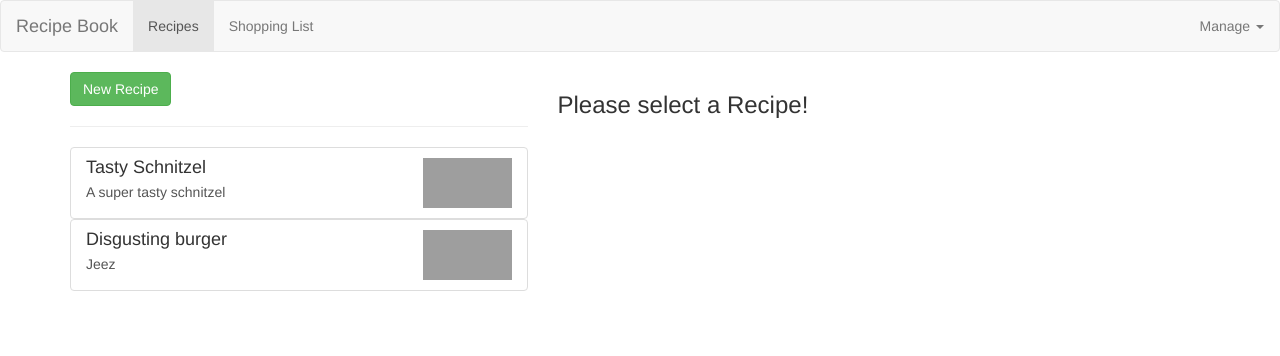
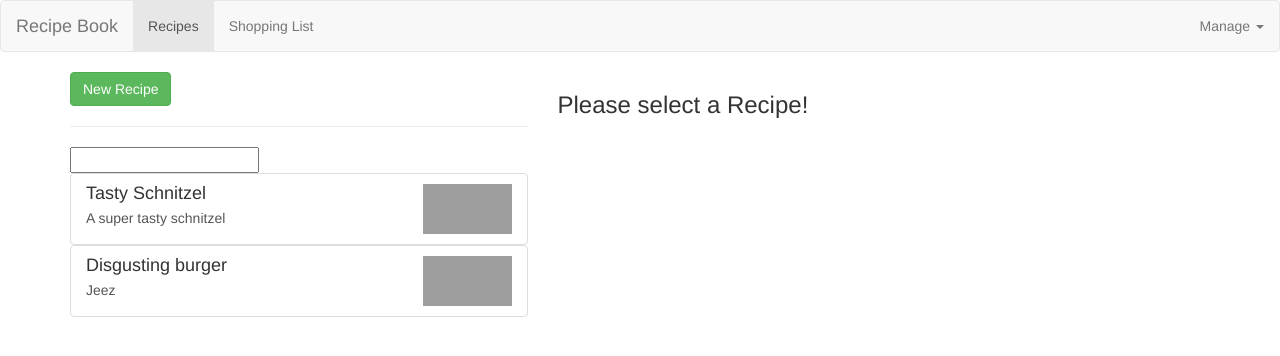
Before and after one commit to kenalexandersson/ng6-complete-guide, an Angular app: page /recipes in a window 1280 px wide. Shown: the top 356 px of the page. Built offline with nearby package versions, Linux system fonts and the light colour scheme; grey boxes are pictures that could not be loaded.

Commit message:
After section 17 (pipes)

```diff
--- a/src/app/app.module.ts
+++ b/src/app/app.module.ts
@@ -16,6 +16,7 @@ import {AppRoutingModule} from './app-routing.module';
 import {RecipeHomeComponent} from './recipes/recipe-home/recipe-home.component';
 import {RecipeEditComponent} from './recipes/recipe-edit/recipe-edit.component';
 import {RecipeService} from './recipes/recipe.service';
+import {RecipeFilterPipe} from './recipes/recipe-list/recipe-filter.pipe';
 
 @NgModule({
   declarations: [
@@ -29,7 +30,8 @@ import {RecipeService} from './recipes/recipe.service';
     ShoppingEditComponent,
     DropdownDirective,
     RecipeHomeComponent,
-    RecipeEditComponent
+    RecipeEditComponent,
+    RecipeFilterPipe
   ],
   imports: [
     BrowserModule,
--- /dev/null
+++ b/src/app/recipes/recipe-list/recipe-filter.pipe.ts
@@ -0,0 +1,22 @@
+import {Pipe, PipeTransform} from '@angular/core';
+import {Recipe} from '../recipe.model';
+
+@Pipe({
+  name: 'recipeFilter'
+  // adding pure: false here will allow the filter to rerun everytime something changes in page, with eventual performance issues
+})
+export class RecipeFilterPipe implements PipeTransform {
+
+  transform(value: Recipe[], filterString: string): any {
+    if (value.length === 0 || filterString === null || filterString === '') {
+      return value;
+    }
+
+    return value.filter(
+      (recipe: Recipe) => {
+        return recipe.name.toLowerCase().includes(filterString.toLowerCase());
+      }
+    );
+  }
+
+}
--- a/src/app/recipes/recipe-list/recipe-list.component.html
+++ b/src/app/recipes/recipe-list/recipe-list.component.html
@@ -5,8 +5,13 @@
 </div>
 <hr>
 <div class="row">
+  <div class="col-xs-4">
+    <input type="text" [(ngModel)]="filteredRecipe">
+  </div>
+</div>
+<div class="row">
   <div class="col-xs-12">
     <app-recipe-item
-      *ngFor="let recipe of recipes; let i = index" [item]="recipe" [index]="i"></app-recipe-item>
+      *ngFor="let recipe of recipes | recipeFilter:filteredRecipe; let i = index" [item]="recipe" [index]="i"></app-recipe-item>
   </div>
 </div>
--- a/src/app/recipes/recipe-list/recipe-list.component.ts
+++ b/src/app/recipes/recipe-list/recipe-list.component.ts
@@ -13,6 +13,7 @@ export class RecipeListComponent implements OnInit, OnDestroy {
   private recipesChangedSubscription: Subscription;
 
   recipes: Recipe[];
+  filteredRecipe = '';
 
   constructor(private recipeService: RecipeService, private route: ActivatedRoute, private router: Router) {
   }
```
